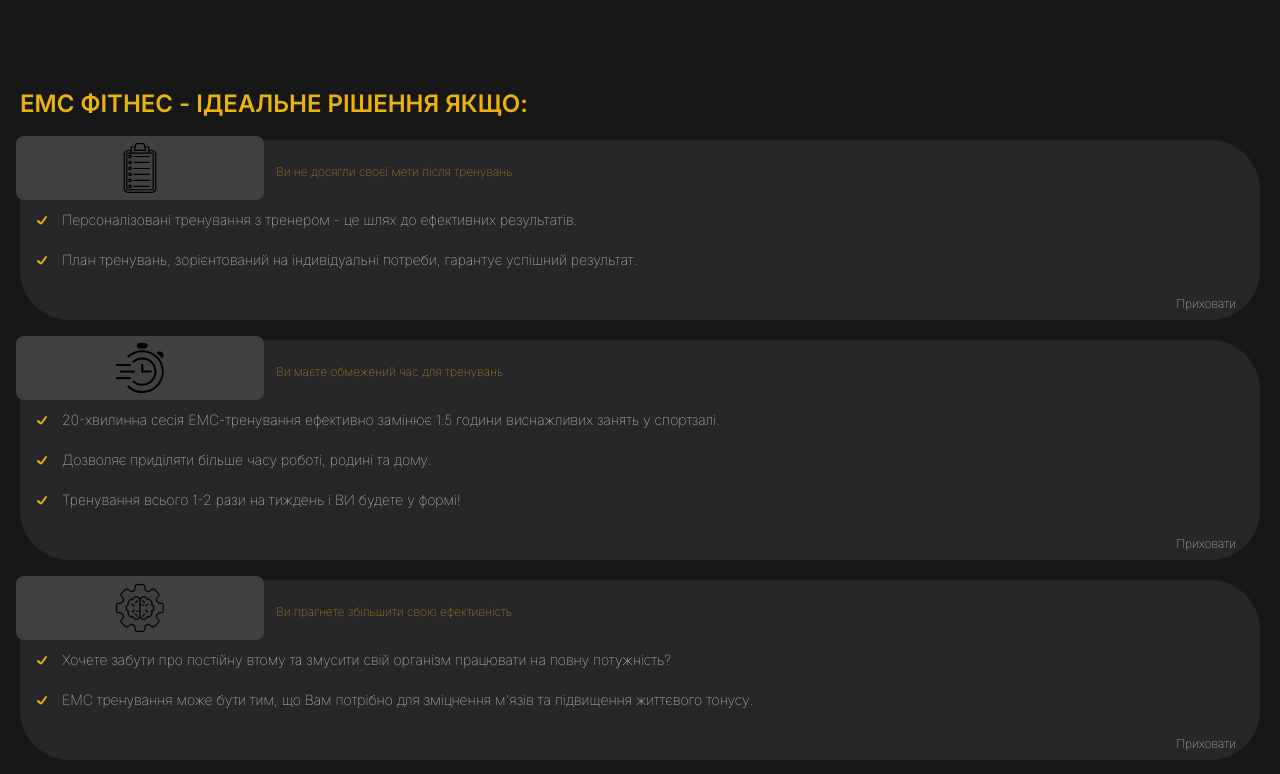
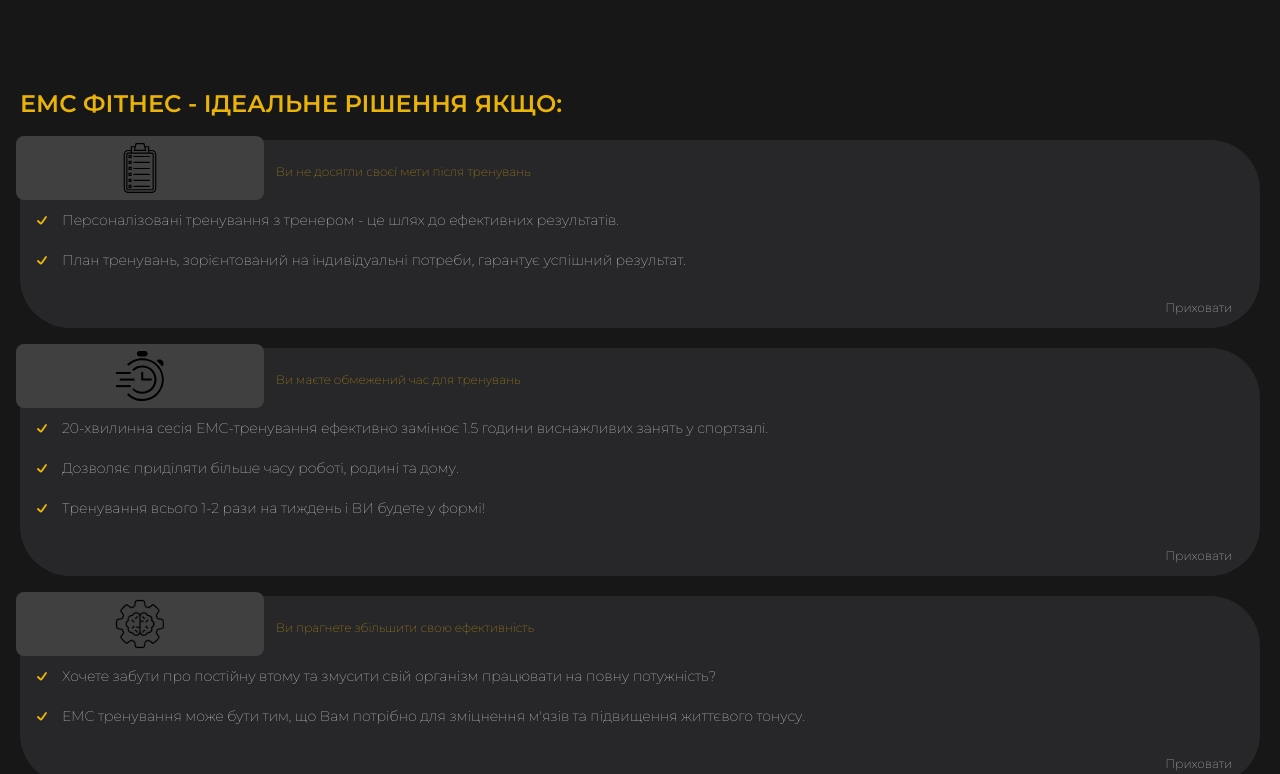
Before and after one commit to VarSlax/sf, a Next.js app: page / in a window 1280 px wide. Shown: the part 1189-1963 px from the top of the page. Built offline with nearby package versions, Linux system fonts and the light colour scheme.

Commit message:
fix: change font

```diff
--- a/app/components/Cards/EmsType.tsx
+++ b/app/components/Cards/EmsType.tsx
@@ -29,7 +29,7 @@ const EmsType = ({
         }}
       >
         <div>
-          <span className="my-2.5 mx-5 text-yellow-500 font-semibold text-3xl uppercase absolute">
+          <span className="my-2.5 mx-5 w-full text-yellow-500 font-semibold text-3xl uppercase absolute">
             {title}
           </span>
           {visible && <Image src={topPart} className="w-full" alt="aboba" />}
--- a/app/components/Cards/WhyEmsCard.tsx
+++ b/app/components/Cards/WhyEmsCard.tsx
@@ -43,7 +43,7 @@ const WhyEmsCard = ({
         </div>
         <button
           onClick={() => setVisible((vis) => !vis)}
-          className="my-2 mx-6 text-white text-xs font-thin text-end"
+          className="my-2 mx-6 p-1 text-white text-xs font-thin text-end"
           style={{
             display: "flex",
             justifyContent: `${visible ? "flex-end" : "flex-start"}`,
--- a/app/layout.tsx
+++ b/app/layout.tsx
@@ -1,8 +1,8 @@
 import "./globals.css";
 import type { Metadata } from "next";
-import { Inter } from "next/font/google";
+import { Montserrat } from "next/font/google";
 
-const inter = Inter({ subsets: ["latin"] });
+const inter = Montserrat({ subsets: ["latin"] });
 
 export const metadata: Metadata = {
   title: "Create Next App",
```
